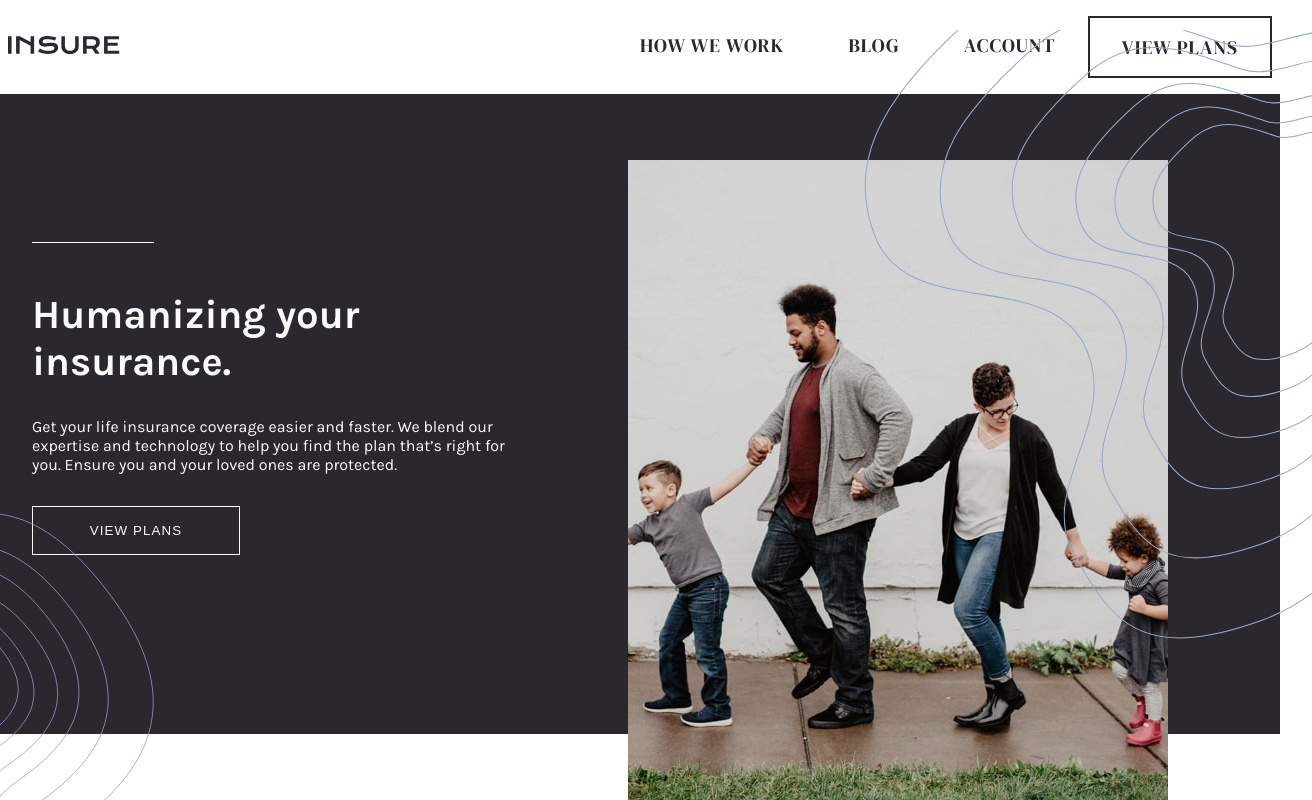
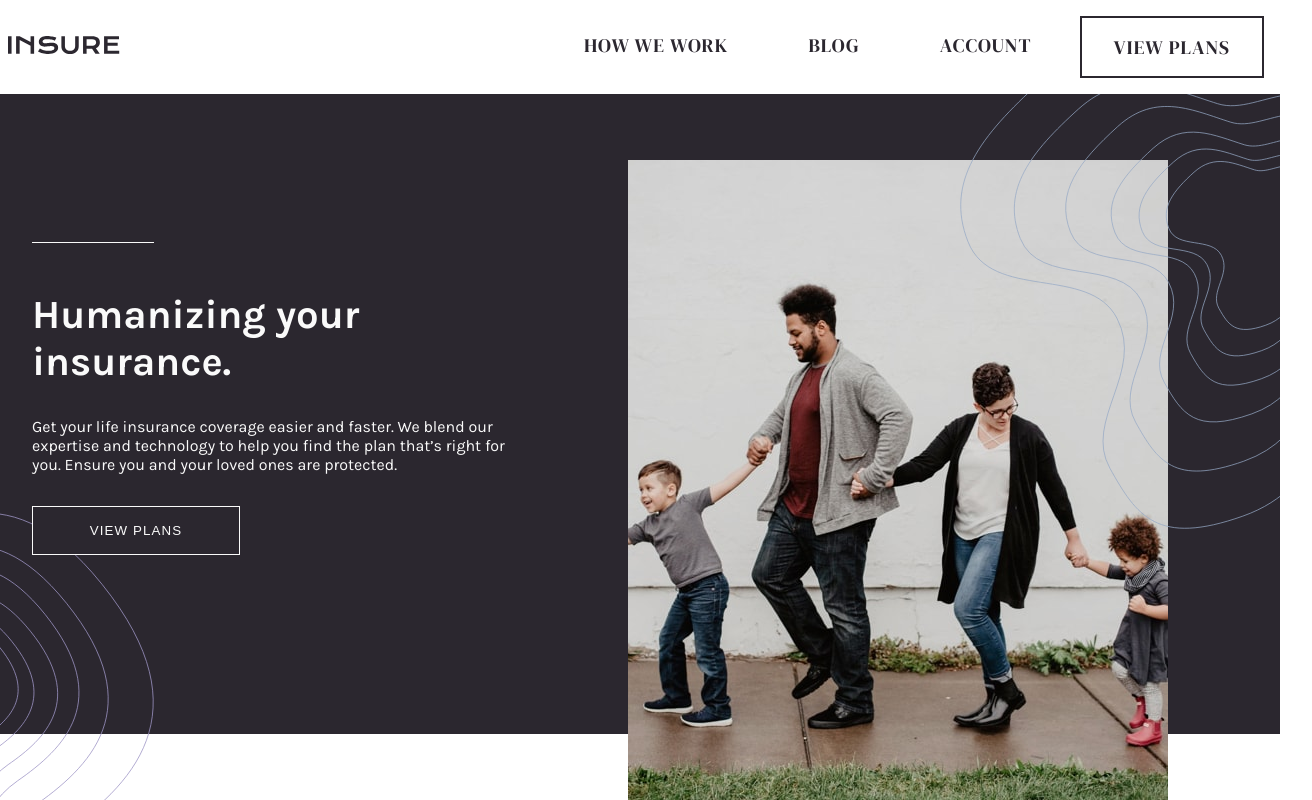
Before and after one commit to torok-gabi/insure-page, a React (Create React App) app: page / in a window 1280 px wide. Shown: the top 800 px of the page, 1312 px wide, since content can reach past the window. Built offline with nearby package versions, Linux system fonts and the light colour scheme.

Commit message:
hover beállítása

```diff
--- a/src/components/Different/different.css
+++ b/src/components/Different/different.css
@@ -95,8 +95,9 @@ h2 {
         align-items: flex-start;
     }
     .how-we-work {
+        position: relative;
         flex-direction: row;
-        justify-content: space-between;
+        justify-content: space-evenly;
         padding: 0 2rem;
     }
     .how-we-work h2 {
@@ -104,7 +105,7 @@ h2 {
         text-align: left;
     }
     .work-desktop {
-        max-width: 80%;
+        width: 50%;
         height: 100%;
         display: flex;
         position: absolute;
--- a/src/components/Header/Header.jsx
+++ b/src/components/Header/Header.jsx
@@ -17,10 +17,10 @@ const Header = () => {
             <nav className="navbar">
                 <span><img src={logo} alt="logo img"/></span>
                 <ul className="navbar-list">
-                    <li className="nav-item"><a href="">How we work</a></li>
-                    <li className="nav-item"><a href="">Blog</a></li>
-                    <li className="nav-item"><a href="">Account</a></li>
-                    <li className="nav-item"><a href="">View plans</a></li>
+                    <li ><a href="" className="nav-item">How we work</a></li>
+                    <li ><a href="" className="nav-item">Blog</a></li>
+                    <li ><a href="" className="nav-item">Account</a></li>
+                    <li className="border"><a href="" className="nav-item">View plans</a></li>
                     <img className="nav-pattern" src={navImg} alt="line pattern"/>
                 </ul>
                 <div className={sidebar ? "hamburger active" : "hamburger"}>
@@ -32,10 +32,10 @@ const Header = () => {
             </nav>
             <div className={sidebar ? "nav-menu active" : "nav-menu"}>
                 <ul className="nav-list">
-                    <li className="nav-item"><a href="">How we work</a></li>
-                    <li className="nav-item"><a href="">Blog</a></li>
-                    <li className="nav-item"><a href="">Account</a></li>
-                    <li className="nav-item"><a href="">View plans</a></li>
+                    <li ><a href="" className="nav-item">How we work</a></li>
+                    <li ><a href="" className="nav-item">Blog</a></li>
+                    <li ><a href="" className="nav-item">Account</a></li>
+                    <li className="border"><a href="" className="nav-item">View plans</a></li>
                     <img className="nav-pattern" src={navImg} alt="line pattern"/>
                 </ul>
             </div>
--- a/src/components/Header/header.css
+++ b/src/components/Header/header.css
@@ -43,25 +43,42 @@
     padding-top: 2rem;
 }
 
-.nav-item {
-    list-style-type: none;
-    padding: 1rem 2rem;
+.nav-list {
+    display: flex;
+    flex-direction: column;
+    align-items: center;
+    width: 100%;
 }
 
-li:nth-child(4) {
-    border: 2px solid hsl(0, 0%, 98%);
+li {
+    list-style: none;
+    text-align: center;
+    margin: 1rem 0;
+    padding: 1rem;
+    z-index: 1;
+}
+
+li:hover {
+    background-color: hsl(0, 0%, 98%);
+}
+
+.border {
+    border: 1px solid hsl(0, 0%, 98%);
 }
 
 .nav-item {
-    text-align: center;
-}
-
-.nav-item a {
     color: hsl(0, 0%, 98%);
     text-decoration: none;
     text-transform: uppercase;
     font-size: 1.2rem;
     letter-spacing: 1.1px;
+    text-align: center;
+    cursor: pointer;
+}
+
+.nav-item:hover {
+    color: hsl(270, 9%, 17%);
+    text-decoration: none;
 }
 
 .nav-pattern {
@@ -85,11 +102,24 @@ li:nth-child(4) {
         flex-direction: row;
         justify-content: flex-end;
     }
-    .nav-item:nth-child(4) {
+    li {
+        list-style: none;
+        padding: 1rem 2rem;
+        margin: 0 0.5rem;
+    }
+    .border {
         border: 2px solid hsl(270, 9%, 17%);
     }
-    .nav-item a {
+    li:hover {
+        background-color: hsl(270, 9%, 17%);
+        cursor: pointer;
+    }
+    .nav-item {
         color: hsl(270, 9%, 17%);
+        text-decoration: none;
+    }
+    .nav-item:hover {
+        color: hsl(0, 0%, 98%);
     }
     .hamburger,
     .hamburger-icon,
--- a/src/components/Work/work.css
+++ b/src/components/Work/work.css
@@ -60,6 +60,7 @@ h1 {
     text-transform: uppercase;
     letter-spacing: 1.1px;
     cursor: pointer;
+    z-index: 1;
 }
 
 .view-plans-btn:hover {
@@ -86,10 +87,10 @@ h1 {
         left: 0;
     }
     .desktop-bg-right-img {
-        width: 35%;
+        width: 25%;
         height: auto;
-        top: -4rem;
-        right: -2rem;
+        top: 0;
+        right: 0;
         z-index: 1;
     }
     .desktop-line {
```
